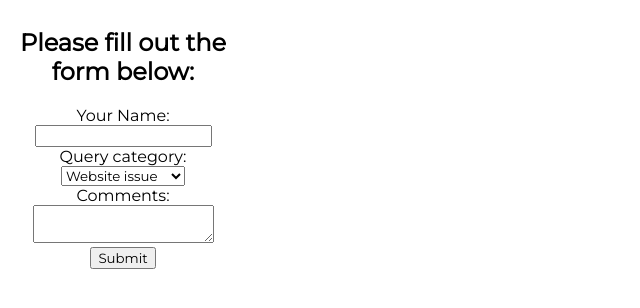
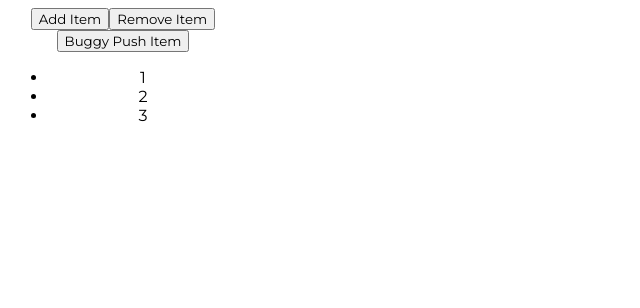
Before and after one commit to KarlMoran/Functional-Components-Challenge, a React (Create React App) app in the folder my-app/: page / in a window 1280 px wide. Shown: the top 308 px of the page, without its empty margins (0-640 px from the left). Built offline with nearby package versions, Linux system fonts and the light colour scheme.

Commit message:
UseStateWithArrays

```diff
--- a/my-app/src/App.js
+++ b/my-app/src/App.js
@@ -12,7 +12,8 @@
 // import UncontrolledForm from "./components/UncontrolledForm";
 // import SearchBar from "./components/SearchBar";
 // import ContentSearch from "./components/ContentSearch";
-import ControlledFormHooks from './components/ControlledFormHooks';
+// import ControlledFormHooks from './components/ControlledFormHooks';
+import UseStateWithArrays from './components/UseStateWithArrays';
 
 
 
@@ -32,7 +33,8 @@
       {/* <UncontrolledForm /> */}
       {/* <SearchBar /> */}
       {/* <ContentSearch /> */}
-      <ControlledFormHooks />
+      {/* <ControlledFormHooks /> */}
+      <UseStateWithArrays />
     </div>
   );
 }
--- /dev/null
+++ b/my-app/src/components/UseStateWithArrays.js
@@ -0,0 +1,39 @@
+// rfce
+import React, {useState} from 'react'
+
+function UseStateWithArrays() {
+    const [nums, setNums] = useState([1,2,3]);
+    const addNums = () => {
+        setNums([...nums, nums.length + 1]);
+    }
+    const removeNum = () => {
+        setNums(
+            nums.filter((item, idx) => {
+                return idx !== nums.length - 1;
+            })
+        )
+    }
+    const buggyPushNums = () => {
+        nums.push(nums.length + 1);
+        setNums(nums);
+        console.log(nums);
+    }
+    return (
+        <div>
+            <button onClick={addNums}>
+                Add Item
+            </button>
+            <button onClick={removeNum}>
+                Remove Item
+            </button>
+            <button onClick={buggyPushNums}>
+                Buggy Push Item
+            </button>
+            <ul>
+                {nums.map(num => <li key={num}>{num}</li>)}
+            </ul>
+        </div>
+    )
+}
+
+export default UseStateWithArrays
```
